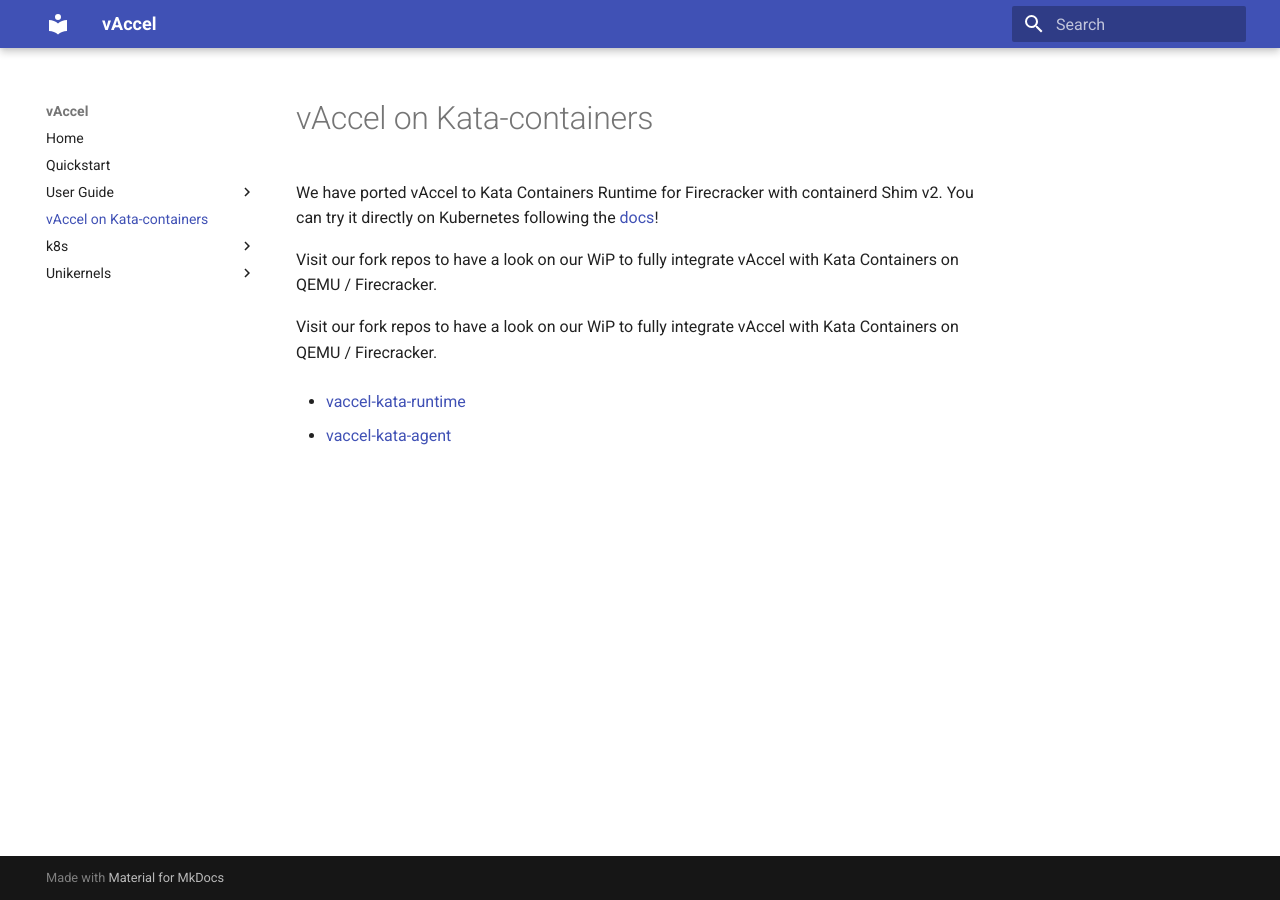
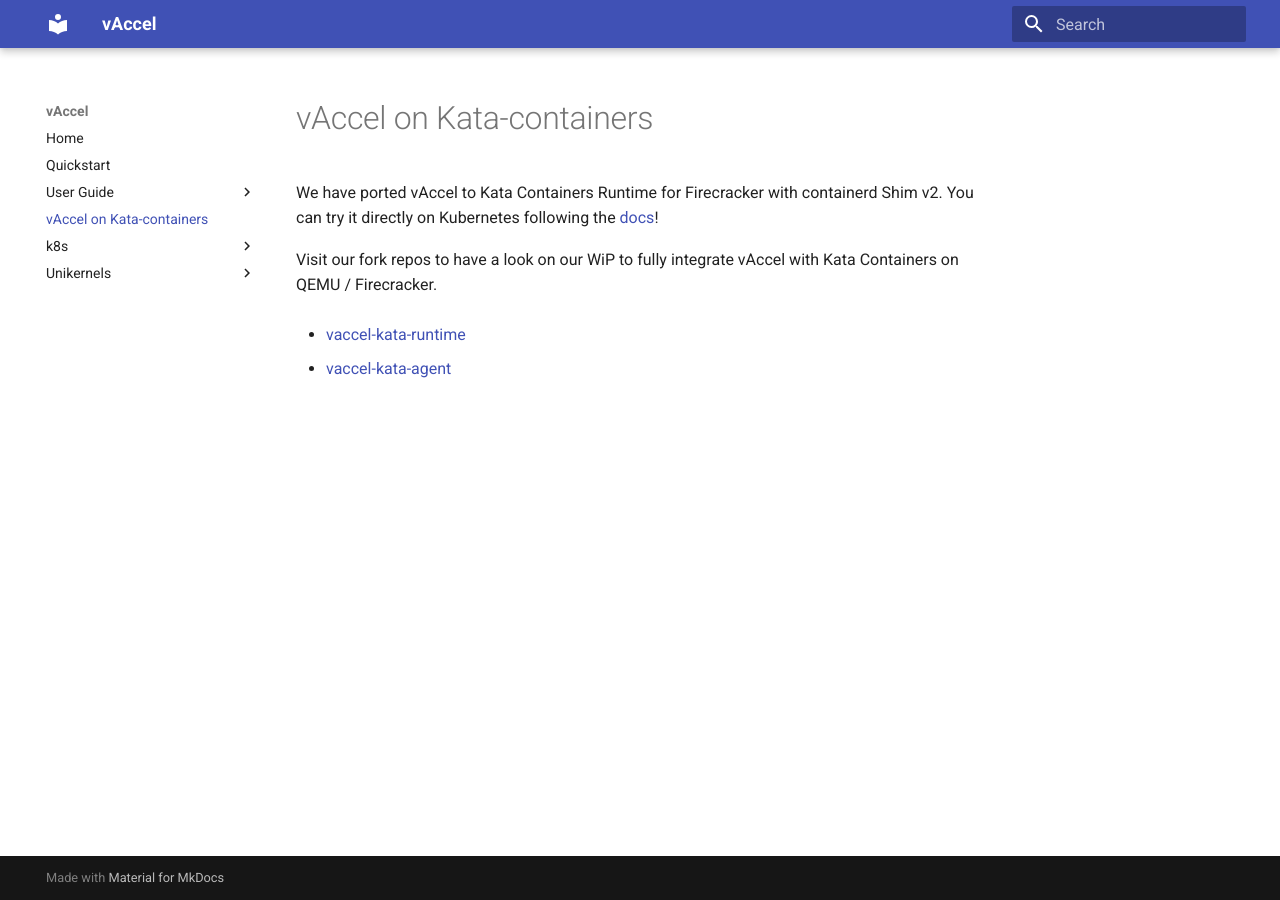
Before and after one commit to nubificus/vaccel-docs, an MkDocs documentation site: the page built from docs/kata-vaccel.md, in a window 1280 px wide. Built offline with MkDocs 1.6.1 and Material for MkDocs 9.7.7, drawn with Linux system fonts in a browser that asks for light colours.

Commit message:
Polish/Update

```diff
--- a/docs/kata-vaccel.md
+++ b/docs/kata-vaccel.md
@@ -4,8 +4,6 @@
 Visit our fork repos to have a look on our WiP to fully integrate vAccel with
 Kata Containers on QEMU / Firecracker.
 
-Visit our fork repos to have a look on our WiP to fully integrate vAccel with Kata Containers on QEMU / Firecracker.
-
 - [vaccel-kata-runtime](https://github.com/cloudkernels/runtime/blob/1.12.0/vaccel-dev/VACCEL-FC-WIP.md)
 
 - [vaccel-kata-agent](https://github.com/cloudkernels/agent/blob/vaccel-dev/VACCEL-KATA-AGENT.md)
```
